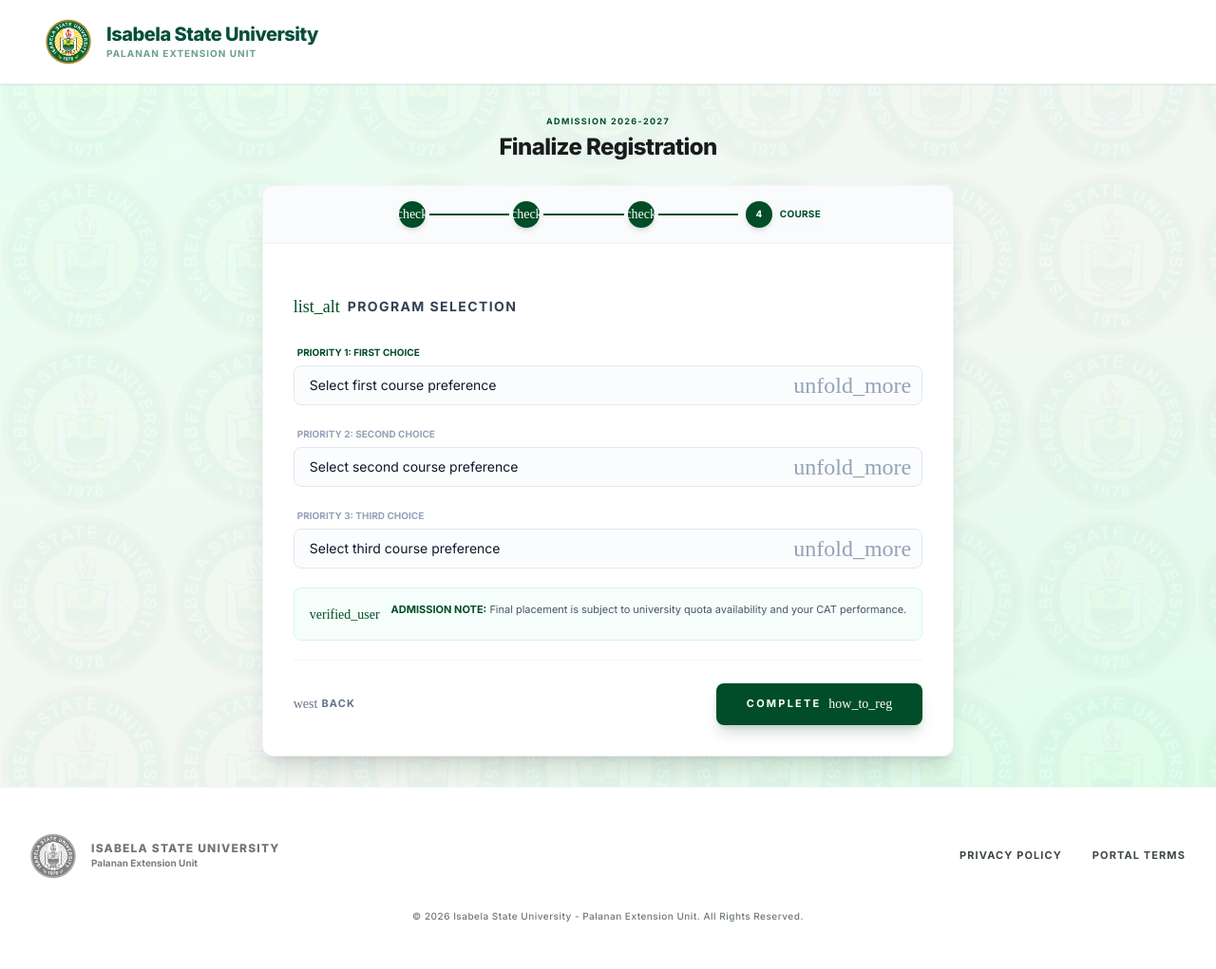
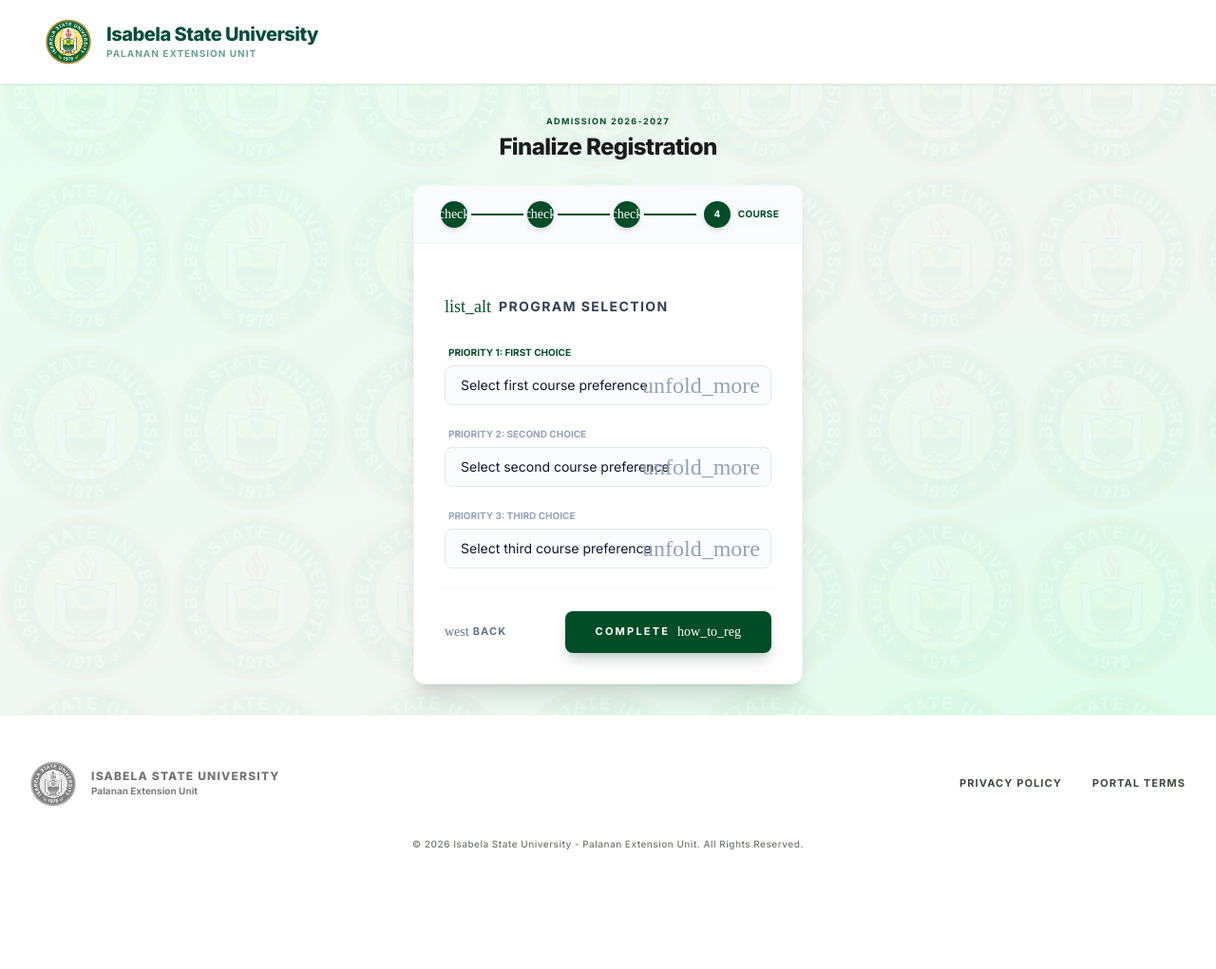
Before and after one commit to WWH16/CCAT, a Django app: page /student/signup/step-4/ in a window 1280 px wide. Shown: the whole page at 95% size. After the commit the page ends 896 px from the top, so only its background shows below. Run offline with Django 5.2, Linux system fonts and the light colour scheme; some web fonts are replaced.

Commit message:
remove: admission note on step 4 of registration

```diff
--- a/CCAT/ccat_student/templates/ccat_student/signup_step4.html
+++ b/CCAT/ccat_student/templates/ccat_student/signup_step4.html
@@ -88,14 +88,6 @@
                         </div>
                     </div>
                 </div>
-
-                <div class="mt-4 flex items-start gap-3 p-4 bg-emerald-50/50 rounded-lg border border-emerald-100">
-                    <span class="material-symbols-outlined text-primary text-sm mt-0.5">verified_user</span>
-                    <p class="text-[11px] text-slate-600 leading-tight">
-                        <strong class="text-primary uppercase">Admission Note:</strong> Final placement is subject to university quota availability and your CAT performance.
-                    </p>
-                </div>
-
                 <div class="pt-6 mt-4 border-t border-slate-100 flex justify-between items-center">
                     <a href="{% url 'signup_step3' %}" class="text-[11px] font-bold text-slate-500 flex items-center gap-1 uppercase tracking-widest hover:text-primary transition-colors">
                         <span class="material-symbols-outlined text-sm">west</span> Back
```
